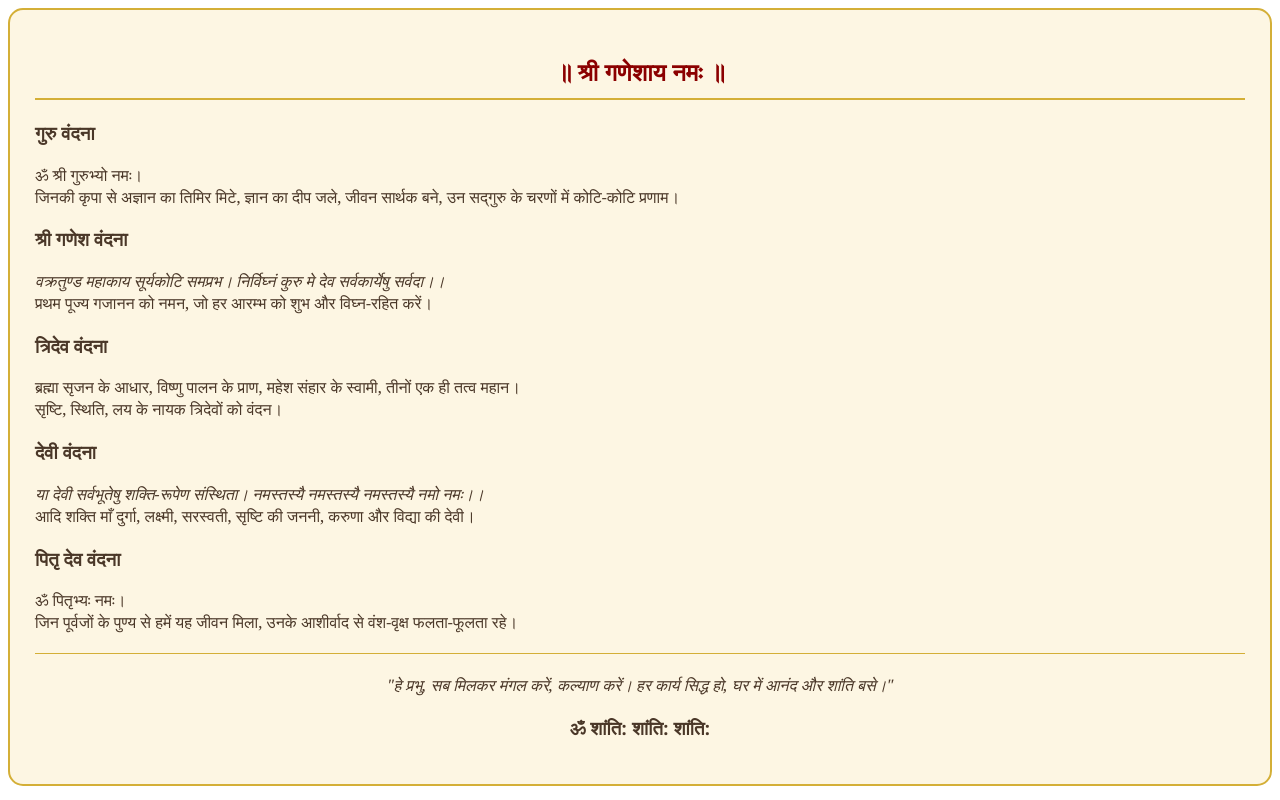
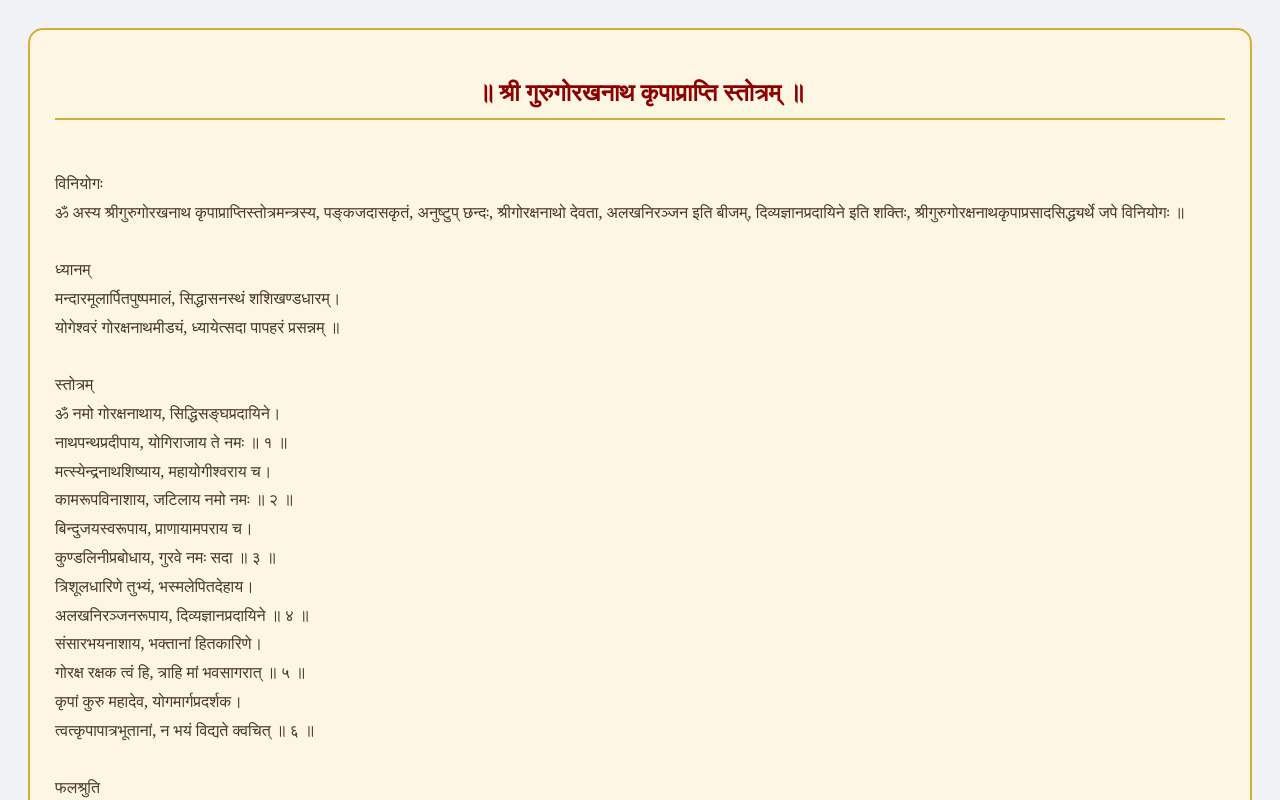
Before and after one commit to pssajwan-gif/gyandeep108, a plain HTML site: page bhakti.html in a window 1280 px wide. Shown: the top 800 px of the page. Drawn offline with Linux system fonts and the light colour scheme.

Commit message:
Update bhakti.html

```diff
--- a/bhakti.html
+++ b/bhakti.html
@@ -1,30 +1,38 @@
-<div class="mangal-section" style="background: #fdf6e3; padding: 25px; border-radius: 15px; border: 2px solid #d4af37; color: #4a3728; font-family: 'Georgia', serif; margin-bottom: 20px;">
+<!DOCTYPE html>
+<html lang="hi">
+<head>
+    <meta charset="UTF-8">
+    <title>भक्ति | GyanDeep</title>
+    <style>
+        body { background: #f0f2f5; padding: 20px; font-family: 'Arial', sans-serif; }
+        .mangal-section {
+            background: #fdf6e3; padding: 25px; border-radius: 15px;
+            border: 2px solid #d4af37; color: #4a3728;
+            font-family: 'Georgia', serif; margin-bottom: 20px;
+        }
+    </style>
+</head>
+<body>
 
-    <h2 style="text-align: center; color: #8b0000; border-bottom: 2px solid #d4af37; padding-bottom: 10px;">॥ श्री गणेशाय नमः ॥</h2>
+    <div id="bhakti-container"></div>
 
-    <div class="prayer-content">
-        <h3>गुरु वंदना</h3>
-        <p>ॐ श्री गुरुभ्यो नमः।<br>
-        जिनकी कृपा से अज्ञान का तिमिर मिटे, ज्ञान का दीप जले, जीवन सार्थक बने, उन सद्गुरु के चरणों में कोटि-कोटि प्रणाम।</p>
-
-        <h3>श्री गणेश वंदना</h3>
-        <p><i>वक्रतुण्ड महाकाय सूर्यकोटि समप्रभ। निर्विघ्नं कुरु मे देव सर्वकार्येषु सर्वदा।।</i><br>
-        प्रथम पूज्य गजानन को नमन, जो हर आरम्भ को शुभ और विघ्न-रहित करें।</p>
-
-        <h3>त्रिदेव वंदना</h3>
-        <p>ब्रह्मा सृजन के आधार, विष्णु पालन के प्राण, महेश संहार के स्वामी, तीनों एक ही तत्व महान।<br>
-        सृष्टि, स्थिति, लय के नायक त्रिदेवों को वंदन।</p>
-
-        <h3>देवी वंदना</h3>
-        <p><i>या देवी सर्वभूतेषु शक्ति-रूपेण संस्थिता। नमस्तस्यै नमस्तस्यै नमस्तस्यै नमो नमः।।</i><br>
-        आदि शक्ति माँ दुर्गा, लक्ष्मी, सरस्वती, सृष्टि की जननी, करुणा और विद्या की देवी।</p>
-
-        <h3>पितृ देव वंदना</h3>
-        <p>ॐ पितृभ्यः नमः।<br>
-        जिन पूर्वजों के पुण्य से हमें यह जीवन मिला, उनके आशीर्वाद से वंश-वृक्ष फलता-फूलता रहे।</p>
-
-        <hr style="border: 0; border-top: 1px solid #d4af37; margin: 20px 0;">
-        <p style="text-align: center; font-style: italic;">"हे प्रभु, सब मिलकर मंगल करें, कल्याण करें। हर कार्य सिद्ध हो, घर में आनंद और शांति बसे।"</p>
-        <h3 style="text-align: center;">ॐ शांति: शांति: शांति:</h3>
-    </div>
-</div>
+    <script>
+        fetch('data_bhakti.json')
+            .then(response => response.json())
+            .then(data => {
+                const container = document.getElementById('bhakti-container');
+                data.forEach(item => {
+                    const div = document.createElement('div');
+                    div.className = "mangal-section";
+                    div.innerHTML = `
+                        <h2 style="text-align: center; color: #8b0000; border-bottom: 2px solid #d4af37; padding-bottom: 10px;">${item.title}</h2>
+                        <div style="white-space: pre-line; line-height: 1.8; margin-top: 20px;">
+                            ${item.content}
+                        </div>
+                    `;
+                    container.appendChild(div);
+                });
+            });
+    </script>
+</body>
+</html>
```
